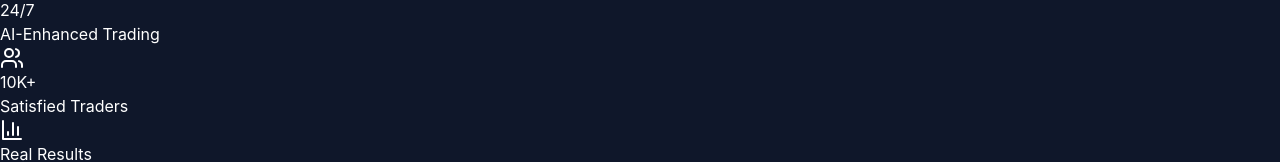
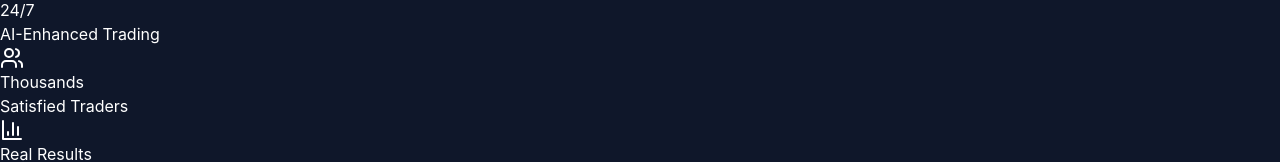
Before and after one commit to patjenkinsGIT/myrobotictrader, a React (Vite) app: page / in a window 1280 px wide. Shown: the part 626-788 px from the top of the page. Built offline with nearby package versions, Linux system fonts and the light colour scheme.

Commit message:
Thousands of satisfied traders

```diff
--- a/src/components/Hero.tsx
+++ b/src/components/Hero.tsx
@@ -126,7 +126,7 @@ export const Hero: React.FC = function () {
 
             <div className="relative text-center">
               <div className="text-4xl font-bold text-purple-400 mb-2 group-hover:text-transparent group-hover:bg-gradient-to-r group-hover:from-purple-400 group-hover:to-pink-400 group-hover:bg-clip-text transition-all duration-300">
-                10K+
+                Thousands
               </div>
               <div className="text-gray-300 font-medium group-hover:text-white transition-colors duration-300">
                 Satisfied Traders
```
